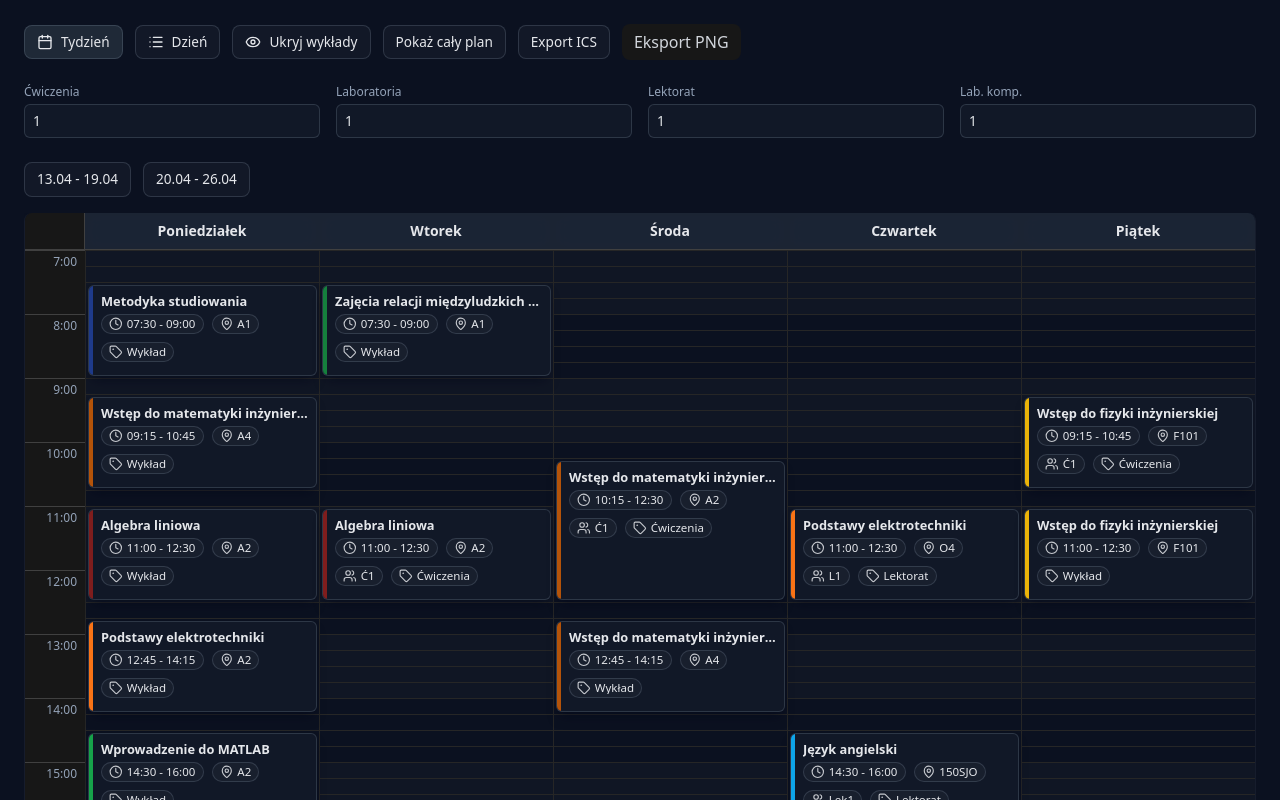
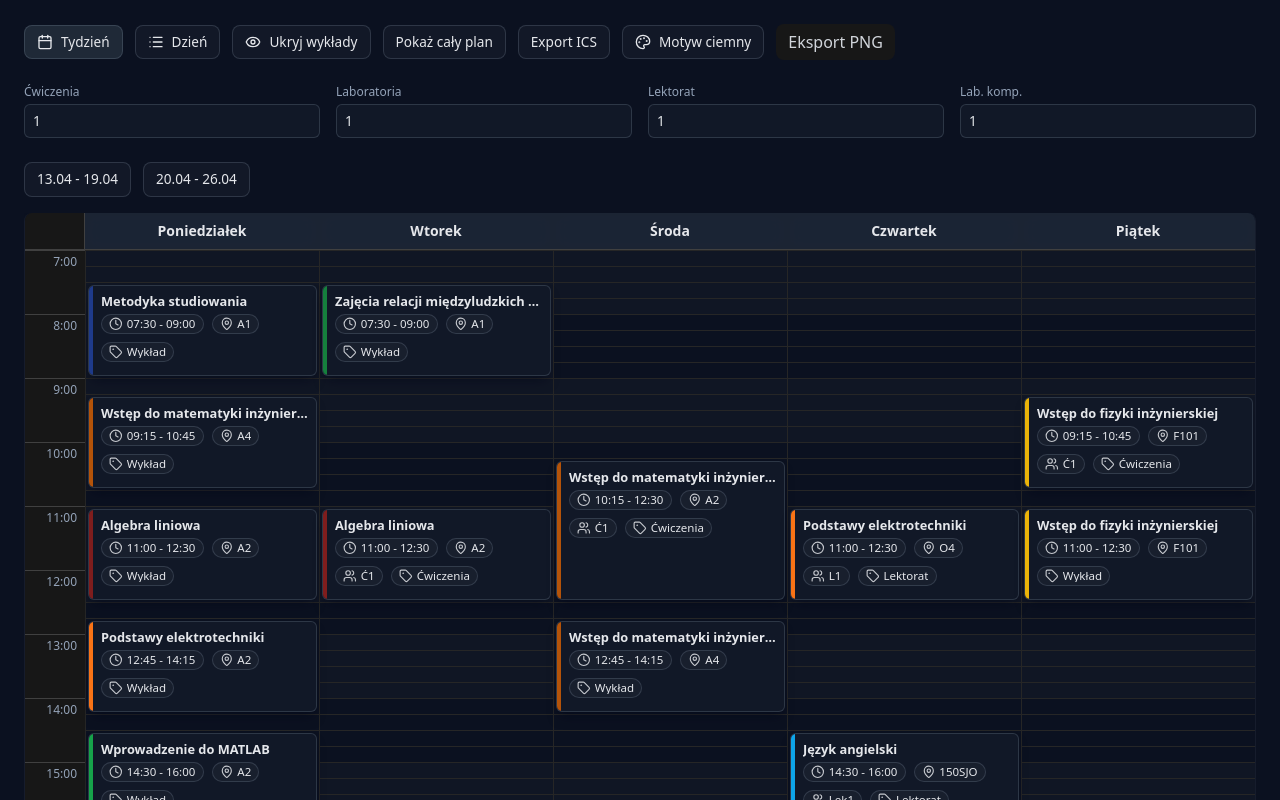
Before and after one commit to CeDwukropek/wieikschedule, a React (Create React App) app: page / in a window 1280 px wide. Shown: the top 800 px of the page. Built offline with nearby package versions, Linux system fonts and the light colour scheme.

Commit message:
usable theme switch button

```diff
--- a/src/App.js
+++ b/src/App.js
@@ -1,5 +1,5 @@
 import React, { useState, useEffect, useCallback, useRef } from "react";
-import { Calendar, List, Eye, EyeOff } from "lucide-react";
+import { Calendar, List, Eye, EyeOff, Palette } from "lucide-react";
 import { timetableData } from "./timetable";
 import GroupInput from "./GroupInput";
 import WeekView from "./View/WeekView";
@@ -9,12 +9,14 @@ import { timeToMinutes } from "./utils";
 import FAQ from "./FAQ";
 import { exportICS } from "./exportICS";
 import { ExportPngBtn } from "./ExportPngBtn";
+import { useTheme } from "./useTheme";
 
 const { SCHEDULE } = timetableData;
 
 export default function Timetable() {
   const exportRef = useRef(null);
   const [open, setOpen] = useState(false);
+  const { theme, toggleTheme } = useTheme();
   // per-browser user id (created once) -> used to namespace storage so it's unique user
   const USER_KEY = "wieikschedule.userId";
   function getUserId() {
@@ -386,6 +388,13 @@ export default function Timetable() {
         >
           Export ICS
         </button>
+        <button
+          className="ds-btn"
+          onClick={toggleTheme}
+        >
+          <Palette className="w-4 h-4" />
+          {theme === 'dark' ? 'Motyw niebieski' : 'Motyw ciemny'}
+        </button>
         <ExportPngBtn
           viewMode={viewMode}
           exportRef={exportRef}
@@ -479,6 +488,8 @@ export default function Timetable() {
         weekParity={weekParity}
         computeFiltered={computeFiltered}
         SCHEDULE={SCHEDULE}
+        theme={theme}
+        toggleTheme={toggleTheme}
       />
       {/* --- Widok planu --- */}
       {viewMode === "week" ? (
--- a/src/Menu/FloatingMenu.js
+++ b/src/Menu/FloatingMenu.js
@@ -1,4 +1,4 @@
-import { Menu, X, Calendar, List, Eye, EyeOff } from "lucide-react";
+import { Menu, X, Calendar, List, Eye, EyeOff, Palette } from "lucide-react";
 import GroupInput from "../GroupInput";
 import { exportICS } from "../exportICS";
 import { DayMenu } from "./DayMenu";
@@ -31,6 +31,8 @@ export default function FloatingMenu({
   weekParity,
   computeFiltered,
   SCHEDULE,
+  theme,
+  toggleTheme,
 }) {
   function clearFilters() {
     setWeekParity("all");
@@ -136,6 +138,16 @@ export default function FloatingMenu({
           </div>
 
           <div className="border-t border-neutral-800 pt-3">
+            <button
+              onClick={toggleTheme}
+              className="ds-btn w-full"
+            >
+              <Palette className="w-4 h-4" />
+              {theme === 'dark' ? 'Motyw niebieski' : 'Motyw ciemny'}
+            </button>
+          </div>
+
+          <div className="border-t border-neutral-800 pt-3">
             <div className="text-xs text-gray-400 mb-2">Grupy studenta</div>
             <div className="grid grid-cols-2 gap-2">
               <GroupInput
--- a/src/index.css
+++ b/src/index.css
@@ -62,7 +62,7 @@ body {
 
 /* Design System Tokens */
 :root {
-	/* Colors */
+	/* Colors - Blue Slate Theme (default) */
 	--ds-bg: #0b1120; /* slate-950 */
 	--ds-surface: #111827; /* neutral-900 */
 	--ds-surface-elev: #1f2937; /* gray-800 */
@@ -82,6 +82,18 @@ body {
 	--ds-space-1: 0.25rem;
 	--ds-space-2: 0.5rem;
 	--ds-space-3: 0.75rem;
+}
+
+/* Dark Theme Override */
+[data-theme="dark"] {
+	--ds-bg: #000000;
+	--ds-surface: #0a0a0a;
+	--ds-surface-elev: #171717;
+	--ds-border: rgba(64,64,64,0.5);
+	--ds-text: #e5e5e5;
+	--ds-text-muted: #737373;
+	--ds-shadow-1: 0 8px 12px -4px rgba(0,0,0,0.8);
+	--ds-shadow-2: 0 12px 18px -6px rgba(0,0,0,0.9);
 }
 
 /* Cards */
--- /dev/null
+++ b/src/useTheme.js
@@ -0,0 +1,19 @@
+import { useState, useEffect } from 'react';
+
+export function useTheme() {
+  const [theme, setThemeState] = useState(() => {
+    if (typeof window === 'undefined') return 'blue';
+    return localStorage.getItem('wieikschedule.theme') || 'blue';
+  });
+
+  useEffect(() => {
+    document.documentElement.dataset.theme = theme;
+    localStorage.setItem('wieikschedule.theme', theme);
+  }, [theme]);
+
+  const toggleTheme = () => {
+    setThemeState(prev => prev === 'dark' ? 'blue' : 'dark');
+  };
+
+  return { theme, toggleTheme };
+}
```
